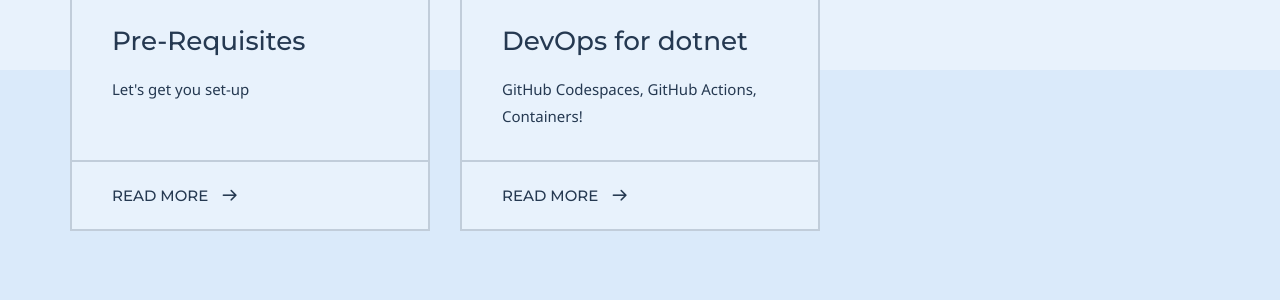
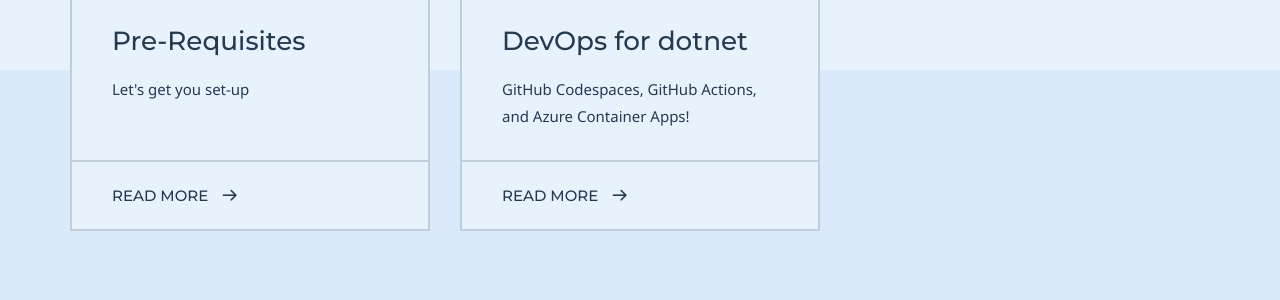
Before and after one commit to boxboat/github-cloud-native-workshop, a Jekyll site: the page built from index.md, in a window 1280 px wide. Shown: the part 574-874 px from the top of the page. Built offline with Jekyll 4.4.1, drawn with Linux system fonts in a browser that asks for light colours; some web fonts are replaced.

Commit message:
Renaming the lab
Signed-off-by: Facundo Gauna <facundo@boxboat.com>

```diff
--- a/index.md
+++ b/index.md
@@ -28,7 +28,7 @@ grid_navigation:
       cta: Read More
       url: '/lab-prerequisites'
     - title: DevOps for dotnet
-      excerpt: "GitHub Codespaces, GitHub Actions, Containers!"
+      excerpt: "GitHub Codespaces, GitHub Actions, and Azure Container Apps!"
       cta: Read More
       url: '/lab-codespaces'
 ---
```
